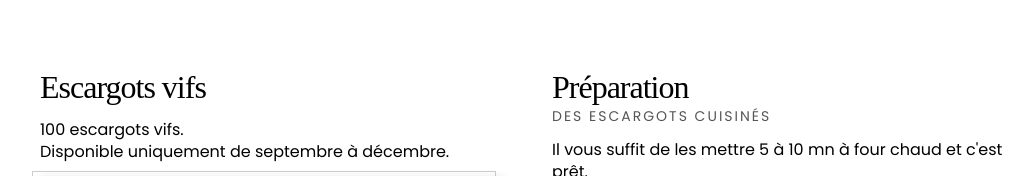
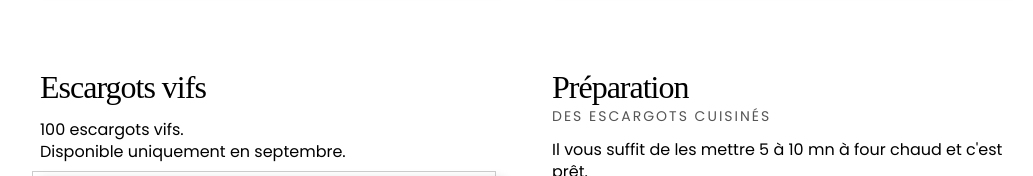
Before and after one commit to Alex-D/la-fermette-aux-escargots.fr, a website: page src/produits/index.html in a window 1280 px wide. Shown: the part 1968-2144 px from the top of the page, without its empty margins (112-1145 px from the left). Drawn offline with Linux system fonts and the light colour scheme; a web font is replaced by a local one.

Commit message:
fix: escargots vifs sept only

```diff
--- a/src/produits/index.html
+++ b/src/produits/index.html
@@ -110,7 +110,7 @@
 					<h3 class="c-subtitle">Escargots vifs</h3>
 					<p>
 						100 escargots vifs. <br>
-						Disponible uniquement de septembre à décembre.
+						Disponible uniquement en septembre.
 					</p>
 
 					<div class="c-picture">
```
